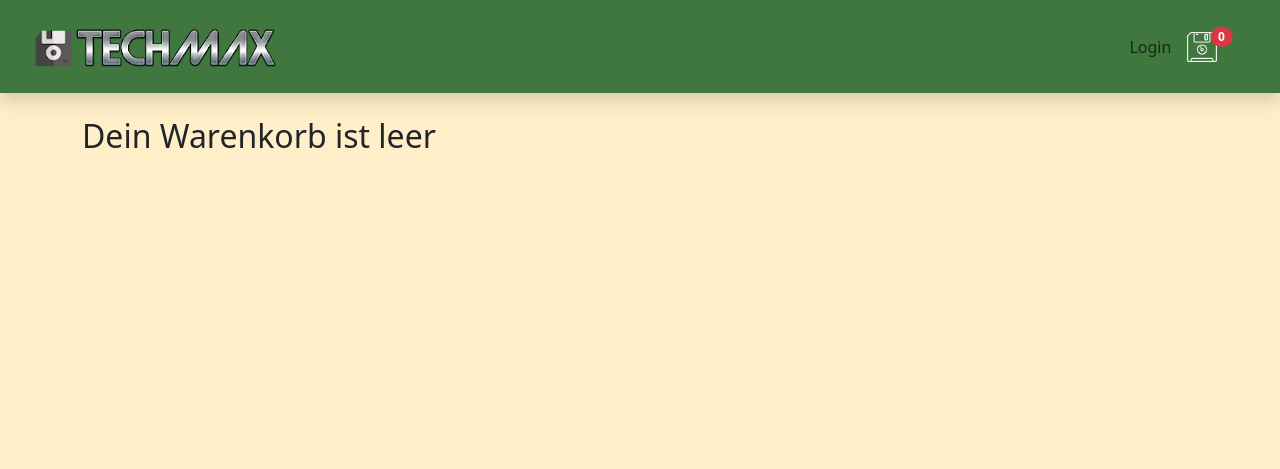
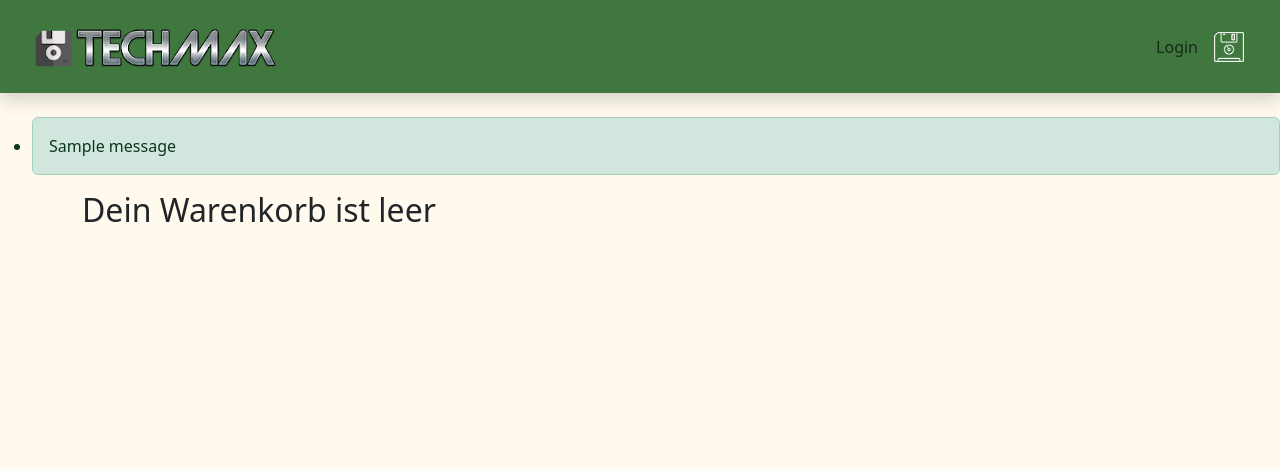
Before and after one commit to Michelle-bit-web/techmax, a Django app: page /warenkorb/ in a window 1280 px wide. Shown: the top 469 px of the page. Run offline with Django 5.2, Linux system fonts and the light colour scheme; tables that the repository leaves empty hold one stand-in row (values such as "Sample post"); one stand-in notice (Sample message) is shown.

Commit message:
flash messages and message tags defined

```diff
--- a/shop/templates/shop/index.html
+++ b/shop/templates/shop/index.html
@@ -35,6 +35,16 @@
   </head>
   <body>
     {% include 'shop/menu.html' %}
+
+    {% if messages %}
+      <ul class="messages">
+        {% for message in messages %}
+          <li class= "alert {{ message.tags }}">
+            {{ message }}
+          </li>
+        {% endfor %}
+      </ul>
+    {% endif %}
     <div class="container">{% block content %} {% endblock content %}</div>
     {% include 'shop/footer.html' %}
     <script
--- a/shop/templates/shop/menu.html
+++ b/shop/templates/shop/menu.html
@@ -7,7 +7,9 @@
           <a class="nav-link p-2 btn btn-light" href="#">Login</a>
           <a class="nav-link p-2 link-light" href="{% url 'warenkorb' %}">
             <img src="{% static 'bilder/floppy.png' %}" alt="">
+            {% if menge > 0 %}
             <span class="badge rounded-pill bg-danger posizion-absolute top-25 start-25 translate-middle">{{menge}}</span>
+            {% endif %}
           </a>
       </div>
     </ul>
--- a/shop/templates/shop/warenkorb.html
+++ b/shop/templates/shop/warenkorb.html
@@ -31,7 +31,7 @@
           <tbody class="0table-group-divider">
             {% for artikel in artikel%}
             <tr>
-              <th scope="row">{{artikel.id}}</th>
+              <th scope="row">{{forloop.counter}}</th>
               <td><img src="{{artikel.artikel.bild.url}}" width="50" height="50" alt="Artikel" /></td>
               <td>{{artikel.artikel.name}}</td>
               <td>{{artikel.menge}}</td>
--- a/shop/views.py
+++ b/shop/views.py
@@ -1,4 +1,5 @@
 from django.shortcuts import render
+from django.contrib import messages
 from . models import *
 from django.http import JsonResponse
 import json
@@ -43,8 +44,10 @@ def artikelBackend(request):
     bestellteArtikel, created = BestellteArtikel.objects.get_or_create(bestellung=bestellung, artikel=artikel)
     if action == 'bestellen':
         bestellteArtikel.menge += 1
+        messages.success(request, 'Artikel zum Warenkorb hinzugefügt.')
     elif action == 'entfernen':
         bestellteArtikel.menge -= 1
+        messages.warning(request, 'Artikel aus dem Warenkorb entfernt')
     bestellteArtikel.save()
     if bestellteArtikel.menge <= 0:
         bestellteArtikel.delete()
--- a/static/css/index.css
+++ b/static/css/index.css
@@ -1,3 +1,3 @@
 body {
-    background-color: rgb(255, 239, 200);
+    background-color: rgb(255, 250, 237);
 }
```
Also changed, not shown: techmax/settings.py (+8 -0 lines).
